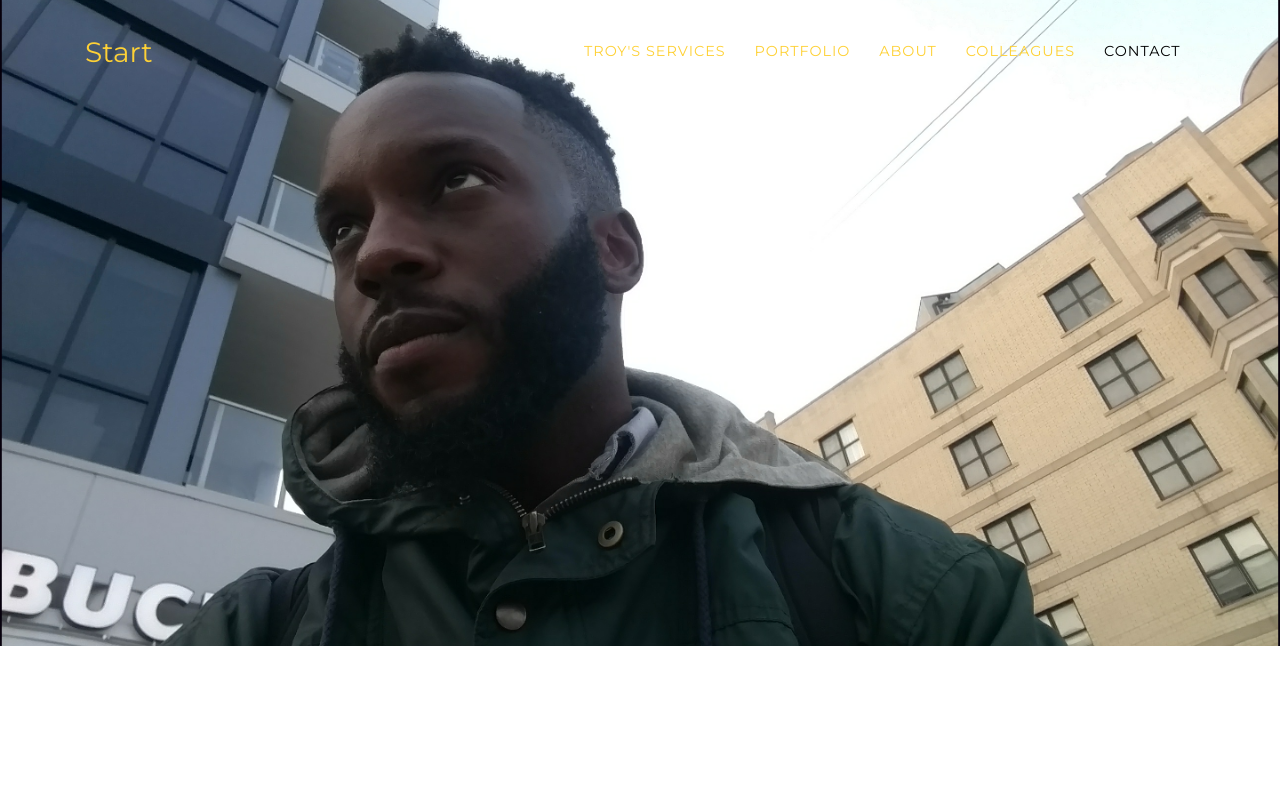
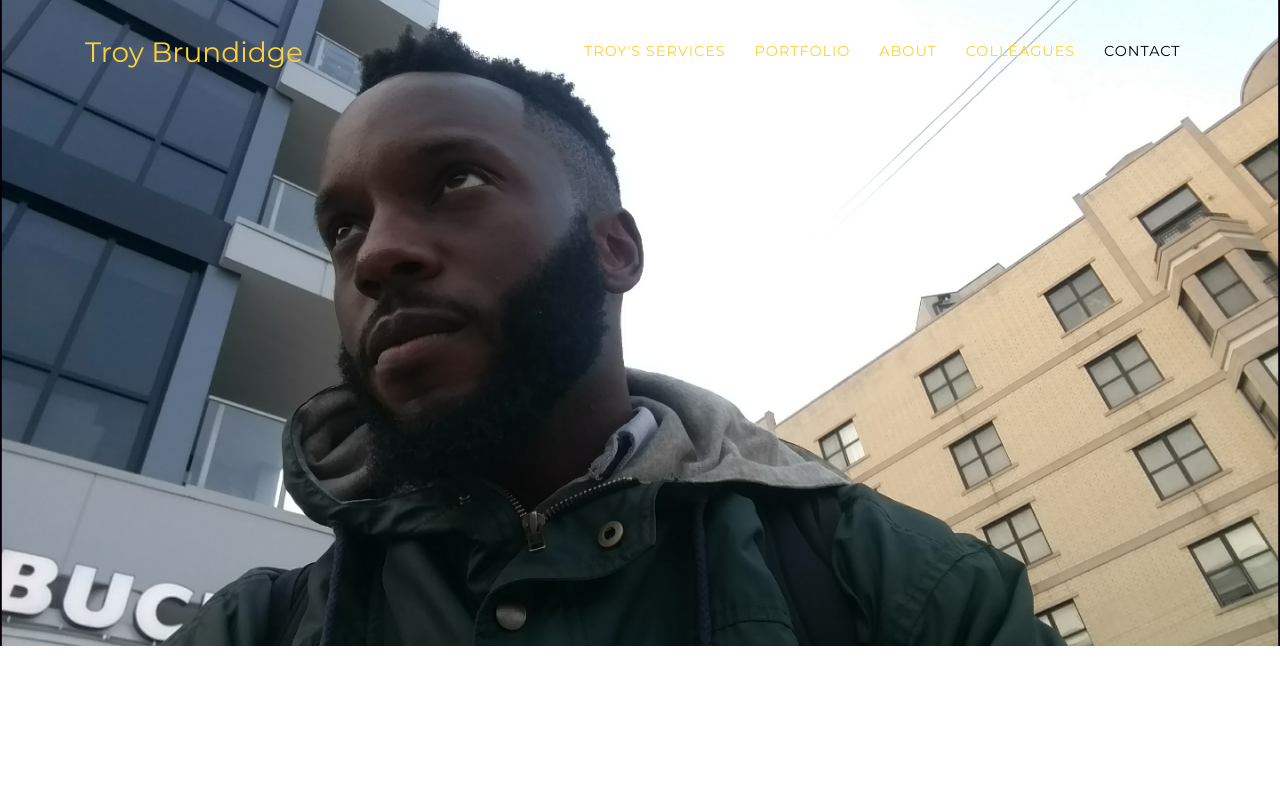
Before and after one commit to tbrundid/tbrundid.github.io, a website with bundled scripts: page index.html in a window 1280 px wide. Shown: the top 793 px of the page. Built offline with nearby package versions, Linux system fonts and the light colour scheme; a web font is replaced by a local one.

Commit message:
tro ybrudidge

```diff
--- a/index.html
+++ b/index.html
@@ -30,7 +30,7 @@
     <!-- Navigation -->
     <nav class="navbar navbar-expand-lg navbar-dark fixed-top" id="mainNav">
       <div class="container">
-        <a class="navbar-brand js-scroll-trigger" href="#page-top">Start</a>
+        <a class="navbar-brand js-scroll-trigger" href="#page-top">Troy Brundidge</a>
         <button class="navbar-toggler navbar-toggler-right" type="button" data-toggle="collapse" data-target="#navbarResponsive" aria-controls="navbarResponsive" aria-expanded="false" aria-label="Toggle navigation">
           Menu
           <i class="fa fa-bars"></i>
```
